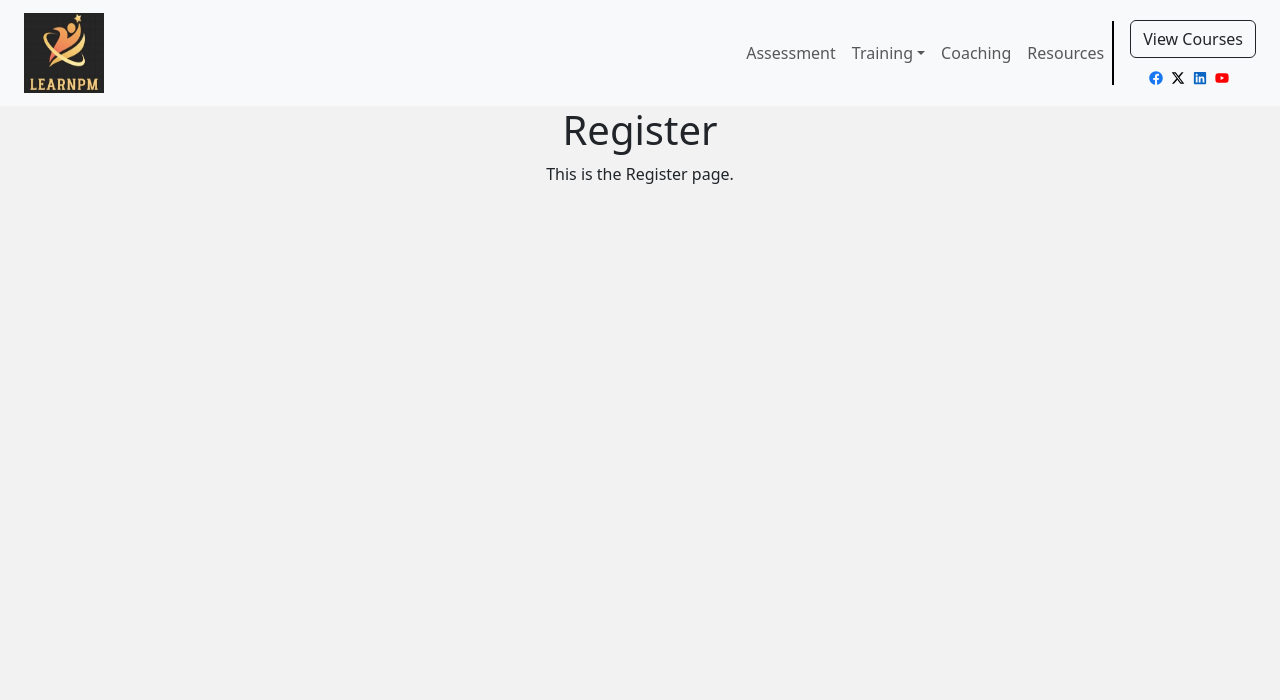
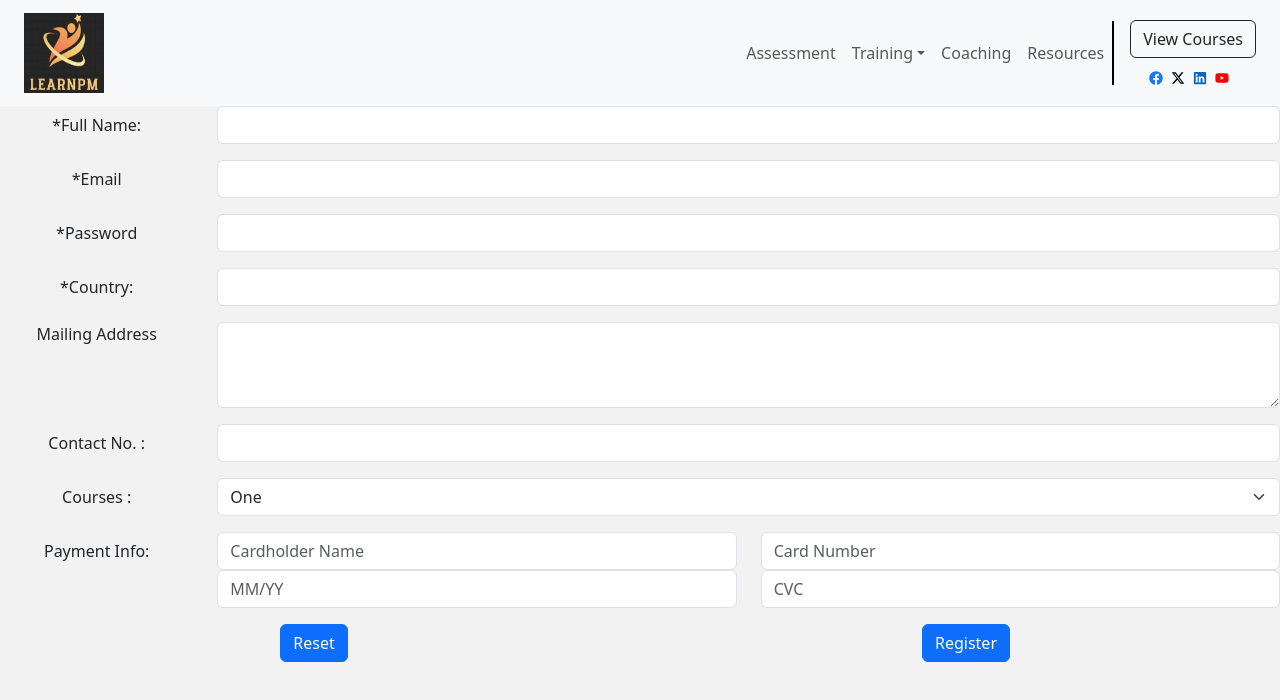
Before and after one commit to Mo2artGit/learnpm, a React (Create React App) app: page /learnpm/register in a window 1280 px wide. Shown: the top 700 px of the page. Built offline with nearby package versions, Linux system fonts and the light colour scheme.

Commit message:
created register page with form

```diff
--- a/src/components/Course.js
+++ b/src/components/Course.js
@@ -1,5 +1,5 @@
 import React, { useState, useEffect } from 'react';
-import { useParams } from 'react-router-dom';
+import { useParams, Link } from 'react-router-dom';
 import courseData from './data/course_data.json';
 import { Container, Row, Col, Button, Image } from 'react-bootstrap';
 import reviewImage1 from './img/review1.png';
@@ -50,7 +50,9 @@ function Courses() {
               <h4>{course.title}</h4>
               <p>Apr 09, 2020 - Today</p>
               <p>Location: 725 Commonwealth Ave, Boston, MA 02215</p>
-              <Button variant='primary' className="w-25">Register</Button>
+              <Link to="/register">
+                <Button variant='primary' className="w-25">Register</Button>
+              </Link>
             </Col>
           </Row>
         </Container>
@@ -94,7 +96,9 @@ function Courses() {
             </Col>
           </Row>
         </Container>
-        <Button variant='primary' className="w-25 mt-3">Register</Button>
+        <Link to="/register">
+          <Button variant='primary' className="w-25 mt-3">Register</Button>
+        </Link>
       </div>
       <Footer />
     </div>
--- a/src/components/Register.js
+++ b/src/components/Register.js
@@ -1,10 +1,116 @@
 import React from 'react';
+import { Button, Form, Col, Row } from 'react-bootstrap';
 
 function Register() {
   return (
     <div>
-      <h1>Register</h1>
-      <p>This is the Register page.</p>
+      <Form>
+        <Form.Group as={Row} className="mb-3" controlId="formName">
+          <Form.Label column sm={2}>
+            *Full Name:
+          </Form.Label>
+          <Col sm={10}>
+            <Form.Control type="text" />
+          </Col>
+        </Form.Group>
+
+        <Form.Group as={Row} className="mb-3" controlId="formEmail">
+          <Form.Label column sm={2}>
+            *Email
+          </Form.Label>
+          <Col sm={10}>
+            <Form.Control type="email" />
+          </Col>
+        </Form.Group>
+
+        <Form.Group as={Row} className="mb-3" controlId="formPassword">
+          <Form.Label column sm={2}>
+            *Password
+          </Form.Label>
+          <Col sm={10}>
+            <Form.Control type="password" />
+          </Col>
+        </Form.Group>
+
+        <Form.Group as={Row} className="mb-3" controlId="formCountry">
+          <Form.Label column sm={2}>
+            *Country:
+          </Form.Label>
+          <Col sm={10}>
+            <Form.Control type="text" />
+          </Col>
+        </Form.Group>
+
+        <Form.Group as={Row} className="mb-3" controlId="formMail">
+          <Col sm={2}>
+            <Form.Label>Mailing Address</Form.Label>
+          </Col>
+          <Col sm={10}>
+            <Form.Control as="textarea" rows={3} />
+          </Col>
+        </Form.Group>
+
+        <Form.Group as={Row} className="mb-3" controlId="formNumber">
+          <Form.Label column sm={2}>
+            Contact No. :
+          </Form.Label>
+          <Col sm={10}>
+            <Form.Control type="text" />
+          </Col>
+        </Form.Group>
+
+        <Form.Group as={Row} className="mb-3" controlId="formCourse">
+          <Form.Label column sm={2}>
+            Courses :
+          </Form.Label>
+          <Col sm={10}>
+            <Form.Select aria-label="Courses">
+              <option disabled>Select Course</option>
+              <option value="1">One</option>
+              <option value="2">Two</option>
+              <option value="3">Three</option>
+            </Form.Select>
+          </Col>
+        </Form.Group>
+
+        <Form.Group as={Row} className="mb-3" controlId="formPayment">
+          <Form.Label column sm={2}>
+            Payment Info:
+          </Form.Label>
+          <Col sm={10}>
+            <Row>
+              <Col>
+                <Form.Control type="text" placeholder="Cardholder Name" />
+              </Col>
+              <Col>
+                <Form.Control type="text" placeholder="Card Number" />
+              </Col>
+            </Row>
+            <Row>
+              <Col>
+                <Form.Control type="text" placeholder="MM/YY" />
+              </Col>
+              <Col>
+                <Form.Control placeholder="CVC" />
+              </Col>
+            </Row>
+          </Col>
+        </Form.Group>
+
+        <Row>
+          <Col>
+            <Button variant="primary" type="submit">
+              Reset
+            </Button>
+          </Col>
+          <Col>
+            <Button variant="primary" type="submit">
+              Register
+            </Button>
+          </Col>
+        </Row>
+
+      </Form>
     </div>
   );
 }
```
